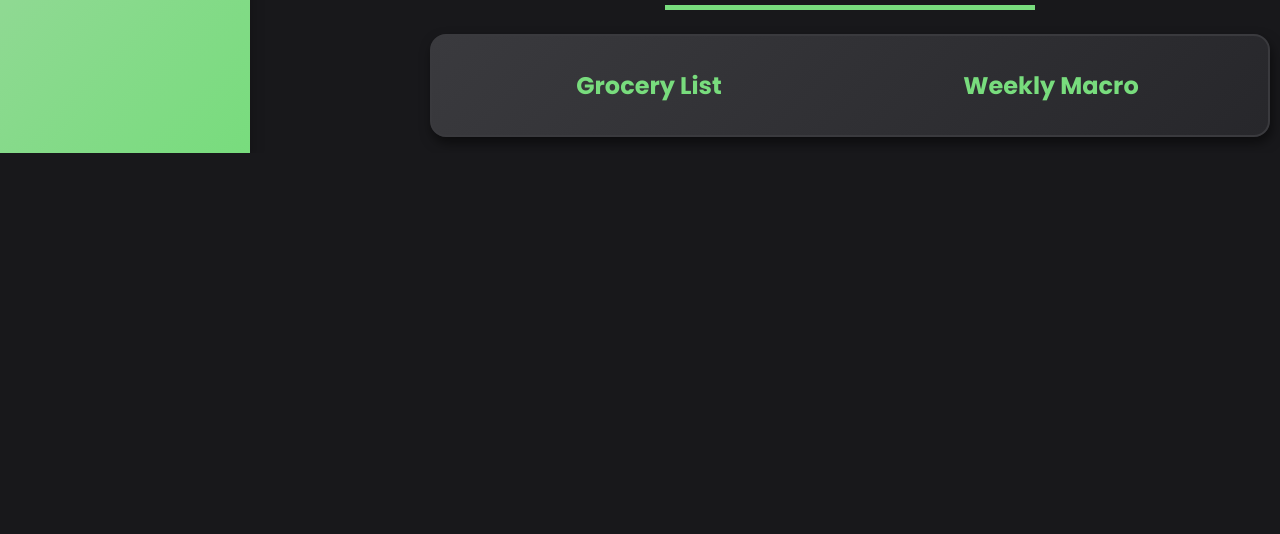
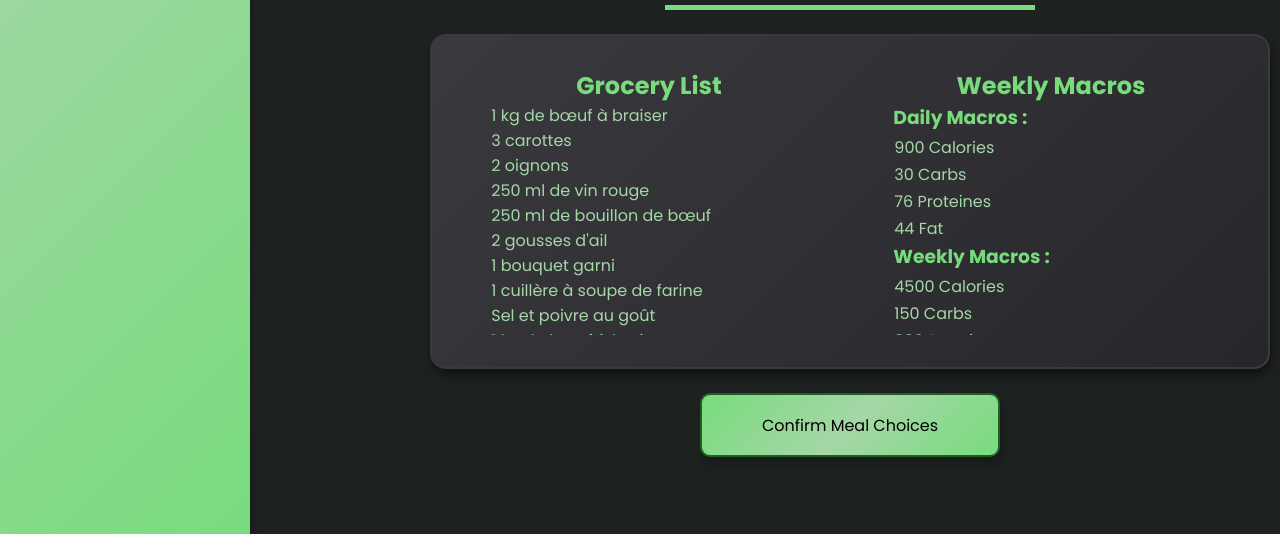
Before and after one commit to AlexandreNERDIG/Meal-Prep-Board, a React (Vite) app: page / in a window 1280 px wide. Shown: the part 1157-1691 px from the top of the page. Before the commit the page ends 1310 px from the top, so only its background shows below. Built offline with nearby package versions, Linux system fonts and the light colour scheme.

Commit message:
Front Page Finished

```diff
--- a/src/App.css
+++ b/src/App.css
@@ -12,7 +12,7 @@
 
 body {
     font-family: "Lato", sans-serif;
-    background-color: #18181b;
+    background-color: #1e2221;
     margin: 0;
 }
 
--- a/src/Components/HomePage.css
+++ b/src/Components/HomePage.css
@@ -7,12 +7,12 @@
     display: flex;
     justify-content: center;
     margin-top: 1rem;
-    cursor: pointer;
 }
 
 .generateButton p {
     display: flex;
     justify-content: center;
+    cursor: pointer;
     padding: 1rem 2rem;
     border: 2px solid #206024;
     border-radius: 6px;
@@ -132,13 +132,36 @@
 .WeeklyGroceries {
     padding: 1rem;
     width: 45%;
+    max-height: 18rem;
 }
 
-.WeeklyGroceries p {
-    color: #A5D6A7;
+::-webkit-scrollbar {
+    width: 10px;
 }
 
-.WeeklyMacro {
+::-webkit-scrollbar-track {
+    background: #1e1e1e;
+    border-radius: 10px;
+}
+
+::-webkit-scrollbar-thumb {
+    background: linear-gradient(180deg, #4CAF50, #388E3C);
+    border-radius: 10px;
+    border: 2px solid #1e1e1e;
+    height: 1rem;
+}
+
+::-webkit-scrollbar-thumb:hover {
+    background: linear-gradient(180deg, #45a049, #2e7d32);
+}
+
+.WeeklyGroceries, .WeeklyMacro p {
+    color: #A5D6A7;
+    padding: 1px;
+    text-align: left;
+}
+
+.WeeklyMacro, .WeeklyGroceries {
     padding: 1rem;
     width: 45%;
 }
@@ -147,3 +170,34 @@
     color: #78dc7d;
     text-align: center;
 }
+
+.StickyTry {
+    overflow: auto;
+    max-height: 14.5rem;
+}
+
+.MacrosSubPart {
+    text-align: left;
+}
+
+.confirmationButtonSection {
+    display: flex;
+    justify-content: center;
+    align-items: center;
+    margin: auto;
+    margin-top: 1.5rem;
+    margin-bottom: 4rem;
+    height: 4rem;
+    width: 25%;
+    background: linear-gradient(135deg, #78dc7d, #A5D6A7, #78dc7d);
+    box-shadow: 3px 6px 12px rgba(0, 0, 0, 0.3);
+    border: 2px solid #206024;
+    border-radius: 10px;
+    cursor: pointer;
+    transition: 0.3s all ease;
+}
+
+.confirmationButtonSection:hover {
+    transform: scale(1.055);
+    box-shadow: 0 6px 12px rgba(0, 0, 0, 0.5);
+}
--- a/src/Components/HomePage.tsx
+++ b/src/Components/HomePage.tsx
@@ -1,6 +1,7 @@
 import { useState } from 'react';
 import './HomePage.css';
 import NavBar from './NavBar';
+import { FaNimblr } from 'react-icons/fa';
 
 export const RecipeInfo = [
     {
@@ -20,7 +21,7 @@ export const RecipeInfo = [
         PrepTime: "20 min",
         CookTime: "3h",
         Instructions: "Faites revenir le bœuf dans l'huile, ajoutez les oignons, carottes, et l'ail. Saupoudrez de farine, versez le vin, le bouillon et laissez mijoter 2h30.",
-        image: "../img/"
+        image: "../img/High-Volume-Korean-Beef-Bowls-807x1024.jpg"
     },
     {
         RecipeName: "Poulet Basquaise",
@@ -39,7 +40,7 @@ export const RecipeInfo = [
         PrepTime: "15 min",
         CookTime: "1h30",
         Instructions: "Faites revenir le poulet dans l'huile. Ajoutez les oignons, poivrons et l'ail. Versez le bouillon et laissez mijoter 1h.",
-        image: "../img/"
+        image: "../img/High-Volume-Korean-Beef-Bowls-807x1024.jpg"
     },
     {
         RecipeName: "Bœuf Stroganoff",
@@ -58,7 +59,7 @@ export const RecipeInfo = [
         PrepTime: "20 min",
         CookTime: "1h30",
         Instructions: "Faites revenir le bœuf, les oignons et l'ail dans l'huile. Ajoutez les champignons. Mélangez la crème et la moutarde, incorporez et laissez mijoter 1h.",
-        image: "../img/"
+        image: "../img/High-Volume-Korean-Beef-Bowls-807x1024.jpg"
     },
     {
         RecipeName: "Tajine d'Agneau",
@@ -78,7 +79,7 @@ export const RecipeInfo = [
         PrepTime: "15 min",
         CookTime: "2h",
         Instructions: "Faites revenir la viande d'agneau, puis ajoutez les oignons, l'ail, les carottes et les navets. Versez le bouillon et laissez mijoter 1h30. Ajoutez les pommes de terre et les petits pois 30 minutes avant la fin.",
-        image: "../img/"
+        image: "../img/High-Volume-Korean-Beef-Bowls-807x1024.jpg"
     },
     {
         RecipeName: "Daube Provençale",
@@ -217,6 +218,7 @@ export const RecipeInfo = [
     }
 ];
 
+export const recetteHistory = []
 
 const HomePage = () => {
 
@@ -251,23 +253,61 @@ const HomePage = () => {
 
     const WeeklyGroceries = () => {
         let finalGroceryList = [""];
-        // for (const element of RecipeInfo[weeklyRecipe1].Ingredient) {
-        //     finalGroceryList.push(element);
-        // }
-        // for (const element1 of RecipeInfo[weeklyRecipe2].Ingredient) {
-        //     finalGroceryList.push(element1);
-        // }
+        for (const element of RecipeInfo[weeklyRecipe1].Ingredient) {
+            finalGroceryList.push(element);
+        }
+        for (const element1 of RecipeInfo[weeklyRecipe2].Ingredient) {
+            finalGroceryList.push(element1);
+        }
         return (finalGroceryList);
     }
+
+    const DailyMacros = () => {
+        let NumTab1 = RecipeInfo[weeklyRecipe1].Macro.match(/\d+/g)
+        let NumTab2 = RecipeInfo[weeklyRecipe2].Macro.match(/\d+/g)
+        let ConstArr = ["Calories", "Carbs", "Proteines", "Fat"]
+        let FinalArr = [""]
+        if (NumTab1 == null || NumTab2 == null) {
+            return null
+        }
+        for (let i =0; i < NumTab1.length; i++) {
+            let ValeurFinale = +NumTab1[i] + +NumTab2[i]
+            FinalArr.push(ValeurFinale + " " + ConstArr[i])
+        }
+        return FinalArr;
+    }
+
+    const WeeklyMacros = () => {
+        let NumTab1 = RecipeInfo[weeklyRecipe1].Macro.match(/\d+/g)
+        let NumTab2 = RecipeInfo[weeklyRecipe2].Macro.match(/\d+/g)
+        let ConstArr = ["Calories", "Carbs", "Proteines", "Fat"]
+        let FinalArr = [""]
+        if (NumTab1 == null || NumTab2 == null) {
+            return null
+        }
+        for (let i =0; i < NumTab1.length; i++) {
+            let ValeurFinale = (+NumTab1[i] * 5) + (+NumTab2[i] * 5)
+            FinalArr.push(ValeurFinale + " " + ConstArr[i])
+        }
+        return FinalArr;
+    }
+
+    const confirmedChoices = () => {
+        null
+
+    }
+
+    const dailyMacros = DailyMacros();
+    const weeklyMacros = WeeklyMacros();
 
     return(
         <>
         <div className="globalHomeSection">
 
             <div className='sectionHeader'><p>Home Page</p></div>
-            <div className="generateButton" onClick={ChosenRecipe}><p>Generate Weekly Recipe</p></div>
+            <div className="generateButton"><p onClick={ChosenRecipe}>Generate Weekly Recipe</p></div>
 
-            <div className="RecipeDisplay" style={{}}>
+            <div className="RecipeDisplay">
                 <div className="recipe">
                     <img src={RecipeInfo[weeklyRecipe1].image}/>
                     <div className="recipeDetails">
@@ -301,16 +341,31 @@ const HomePage = () => {
                 <div className="WeeklyInfos">
                     <div className="WeeklyGroceries">
                         <h2>Grocery List</h2>
-                        {WeeklyGroceries().map((element, index) => (
-                            <p key={index}>{element}</p>
-                        ))}
+                        <div className="StickyTry">
+                            {WeeklyGroceries().map((element, index) => (
+                                <p key={index}>{element}</p>
+                            ))}
+                        </div>
                     </div>
                     <div className="WeeklyMacro">
-                        <h2>Weekly Macro</h2>
-
+                        <h2>Weekly Macros</h2>
+                        <div className="StickyTry">
+                            <h3 className='MacrosSubPart'>Daily Macros : </h3>
+                            {dailyMacros ? dailyMacros.map((element, index) => (
+                                <p key={index}>{element}</p>
+                            ))
+                            : <p>{"Pas d'info mais Hassoul ca devrait pas arriver"}</p>}
+                            <h3 className='MacrosSubPart'>Weekly Macros : </h3>
+                            {weeklyMacros ? weeklyMacros.map((element, index) => (
+                            <p key={index}>{element}</p>
+                            ))
+                            : <p>{"Pas d'info mais Hassoul ca devrait pas arriver"}</p>}
+                        </div>
                     </div>
                 </div>
             </div>
+
+            <div className="confirmationButtonSection" onClick={confirmedChoices()}>Confirm Meal Choices</div>
 
         </div>
         </>
--- a/src/Components/NavBar.css
+++ b/src/Components/NavBar.css
@@ -18,8 +18,10 @@
 }
 
 .globalNavSection img {
+    margin-left: 1rem;
     width: 150px;
     margin-bottom: 1.5rem;
+
 }
 
 .LinksPart {
```
Also changed, not shown: src/App.tsx (line endings or trailing spaces), src/Components/MealHistory.tsx (line endings or trailing spaces), 2 other files (tests, documents, lock files or other folders).
